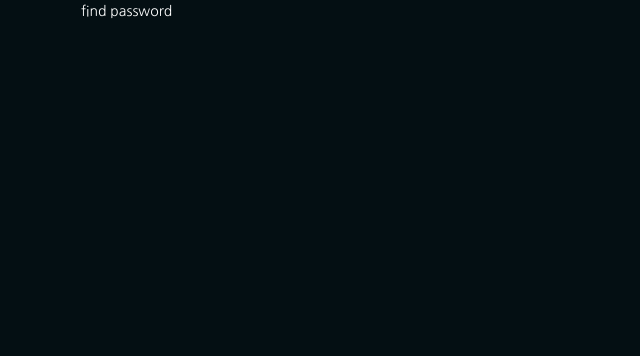
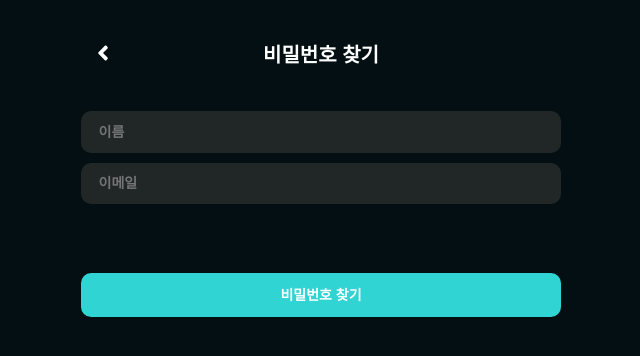
Before and after one commit to PaceMakerDev/Pace_Maker_Web, a React (Create React App) app: page /auth/findpassword in a window 1280 px wide. Shown: the top 356 px of the page, without its empty margins (319-959 px from the left). Built offline with nearby package versions, Linux system fonts and the light colour scheme.

Commit message:
Set find page and Fix login form

```diff
--- a/src/components/organisms/Form/LoginForm/LoginForm.tsx
+++ b/src/components/organisms/Form/LoginForm/LoginForm.tsx
@@ -6,7 +6,7 @@ import FullButton from 'components/atoms/Button/FullButton/FullButton';
 import RadiusInput from 'components/atoms/Input/RadiusInput/RadiusInput';
 import ErrorMessage from 'components/atoms/Message/ErrorMessage/ErrorMessage';
 import { setLogin } from 'actions/auth';
-import { SigninApi } from 'State';
+import { SigninApi } from 'Api';
 import { API_SERVER_ADDRESS } from 'common/constants';
 import { StyledInputWrapper, StyledErrorBox } from './LoginForm.styled';
 
@@ -60,6 +60,8 @@ const LoginForm: React.FC = () => {
         setTimeout(() => setIsShakeMessage(false), 400);
 
         emailInputRef.current?.focus();
+      } else {
+        alert(`ErrorCode: ${status}`);
       }
     }
   };
--- a/src/pages/auth/FindEmail.tsx
+++ b/src/pages/auth/FindEmail.tsx
@@ -1,5 +1,10 @@
 import React from 'react';
+import FindAuthTemplate from 'components/templates/FindAuthTemplate/FindAuthTemplate';
+import BackHeader from 'components/molecules/BackHeader/BackHeader';
+import FindForm from 'components/organisms/Form/FindForm/FindForm';
 
-const FindEmail: React.FC = () => <div>find email</div>;
+const FindEmail: React.FC = () => (
+  <FindAuthTemplate headerSection={<BackHeader>이메일 찾기</BackHeader>} findFormSection={<FindForm type="email" />} />
+);
 
 export default FindEmail;
--- a/src/pages/auth/FindPassword.tsx
+++ b/src/pages/auth/FindPassword.tsx
@@ -1,5 +1,13 @@
+import BackHeader from 'components/molecules/BackHeader/BackHeader';
+import FindForm from 'components/organisms/Form/FindForm/FindForm';
+import FindAuthTemplate from 'components/templates/FindAuthTemplate/FindAuthTemplate';
 import React from 'react';
 
-const FindPassword: React.FC = () => <div>find password</div>;
+const FindPassword: React.FC = () => (
+  <FindAuthTemplate
+    headerSection={<BackHeader>비밀번호 찾기</BackHeader>}
+    findFormSection={<FindForm type="password" />}
+  />
+);
 
 export default FindPassword;
```
Also changed, not shown: src/@types/api.d.ts (+11 -1 lines).
